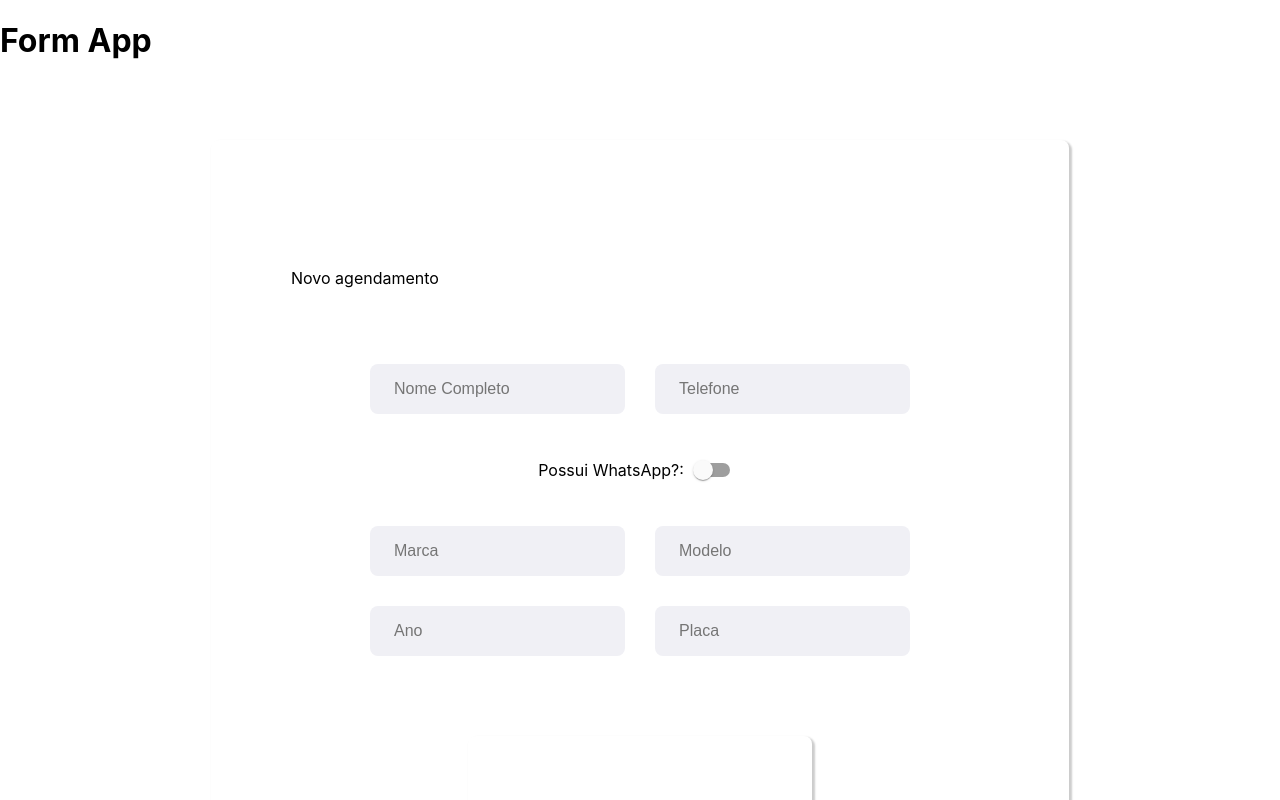
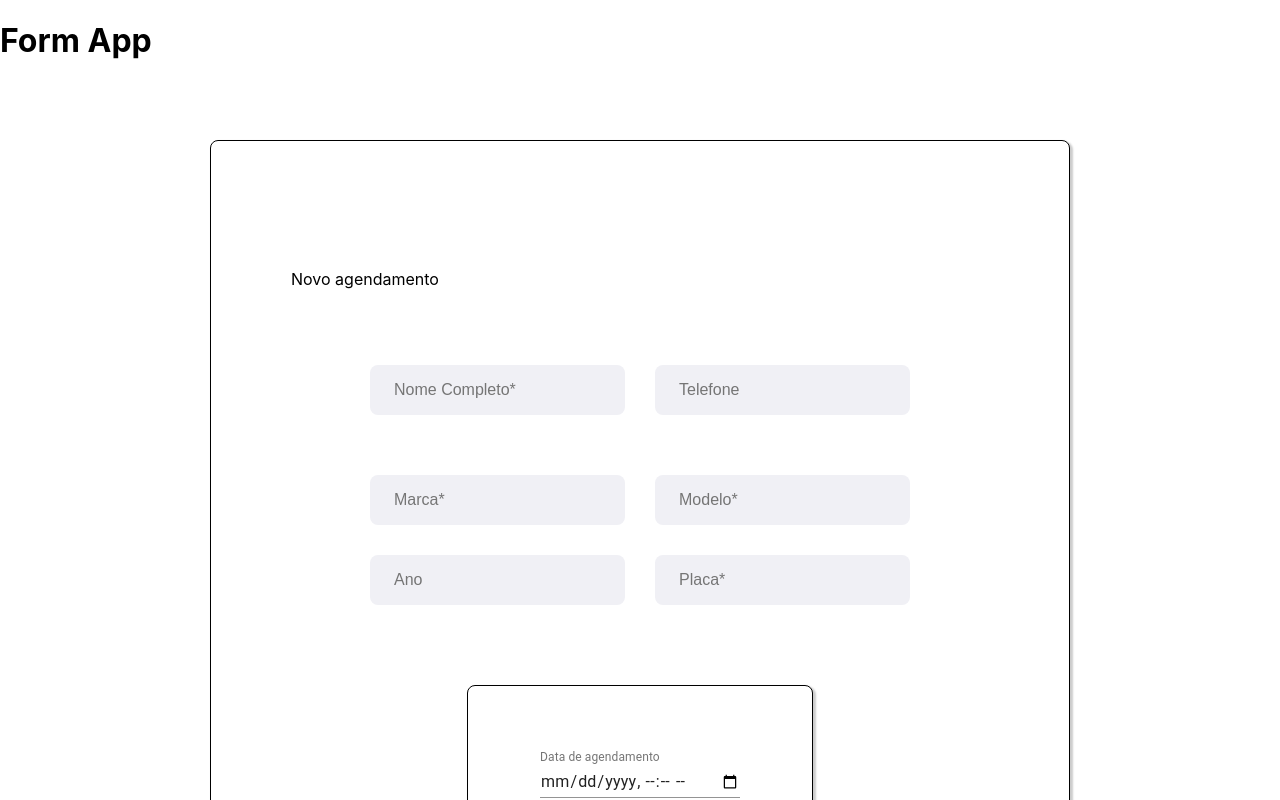
Before and after one commit to Lipzs/form_app, a React (Create React App) app in the folder web/: page / in a window 1280 px wide. Shown: the top 800 px of the page. Built offline with nearby package versions, Linux system fonts and the light colour scheme.

Commit message:
melhorias

```diff
--- a/web/src/components/date.js
+++ b/web/src/components/date.js
@@ -21,7 +21,7 @@ const DateAndTimePickers = ({onChange, data}) => {
     <form className={classes.container} noValidate>
       <TextField
         id="datetime-local"
-        label="Agendamento"
+        label="Data de agendamento"
         type="datetime-local"
         onChange={(e) => { onChange(e) }}
         defaultValue={ data }
--- a/web/src/pages/form/index.js
+++ b/web/src/pages/form/index.js
@@ -146,30 +146,32 @@ export default class form extends Component {
                 <section className="field-1">
                     {/* <p>Nome completo: *</p> */}
                     <input type="text" value={this.state.nome}
-                      onChange={this.onChangeNome} placeholder="Nome Completo"/>
+                      onChange={this.onChangeNome} placeholder="Nome Completo*"/>
 
                     {/* <p>Telefone:</p>  */}
                     <input type="text" value={this.state.telefone}
                       onChange={this.onChangeTelefone} placeholder="Telefone"/>
                   </section>
                 <section className="field-2">
-                  <p>Possui WhatsApp?: </p>
-                  <Switch
-                    checked={this.state.whatsapp}
-                    onChange={this.onChangeWhatsapp}
-                    name="whatsApp"
-                    inputProps={{ 'aria-label': 'whatsapp checkbox' }}
-                  />
+                  {this.state.telefone !== '' && <p>Possui WhatsApp?: </p>}
+                  {this.state.telefone !== '' &&
+                    (<Switch
+                      checked={this.state.whatsapp}
+                      onChange={this.onChangeWhatsapp}
+                      name="whatsApp"
+                      inputProps={{ 'aria-label': 'whatsapp checkbox' }}
+                    />)
+                  }
                   {/* <input type="checkbox" checked={this.state.whatsapp}
                     onChange={this.onChangeWhatsapp} /> */}
                 </section>
                 <section className="field-3">
                   {/* Marca: * */}
                   <input type="text" value={this.state.marca}
-                    onChange={this.onChangeMarca} placeholder="Marca"/>
+                    onChange={this.onChangeMarca} placeholder="Marca*"/>
                   {/* Modelo: * */}
                     <input type="text" value={this.state.modelo}
-                      onChange={this.onChangeModelo} placeholder="Modelo"/>
+                      onChange={this.onChangeModelo} placeholder="Modelo*"/>
                 </section>
                 <section className="field-4">
                   {/* Ano:  */}
@@ -177,7 +179,7 @@ export default class form extends Component {
                     onChange={this.onChangeAno} placeholder="Ano"/>
                   {/* Placa: * */}
                   <input type="text" value={this.state.placa}
-                    onChange={this.onChangePlaca} placeholder ="Placa"/>
+                    onChange={this.onChangePlaca} placeholder ="Placa*"/>
                 </section>
                   <DateField value={ this.state.data } onChange={ (e) => {this.onChangeData(e)}}/>
                 <br />
--- a/web/src/pages/form/styles.css
+++ b/web/src/pages/form/styles.css
@@ -3,6 +3,8 @@ form {
 
   margin: 80px auto;
   padding: 64px;
+
+  border: 1px solid;
 
   border-radius: 8px;
 
@@ -99,7 +101,7 @@ form button{
 }
 
 form button:hover{
-  background-color: #2fb86e;
+  background-color: #DD284E;
 }
 
 .buttons {
```
